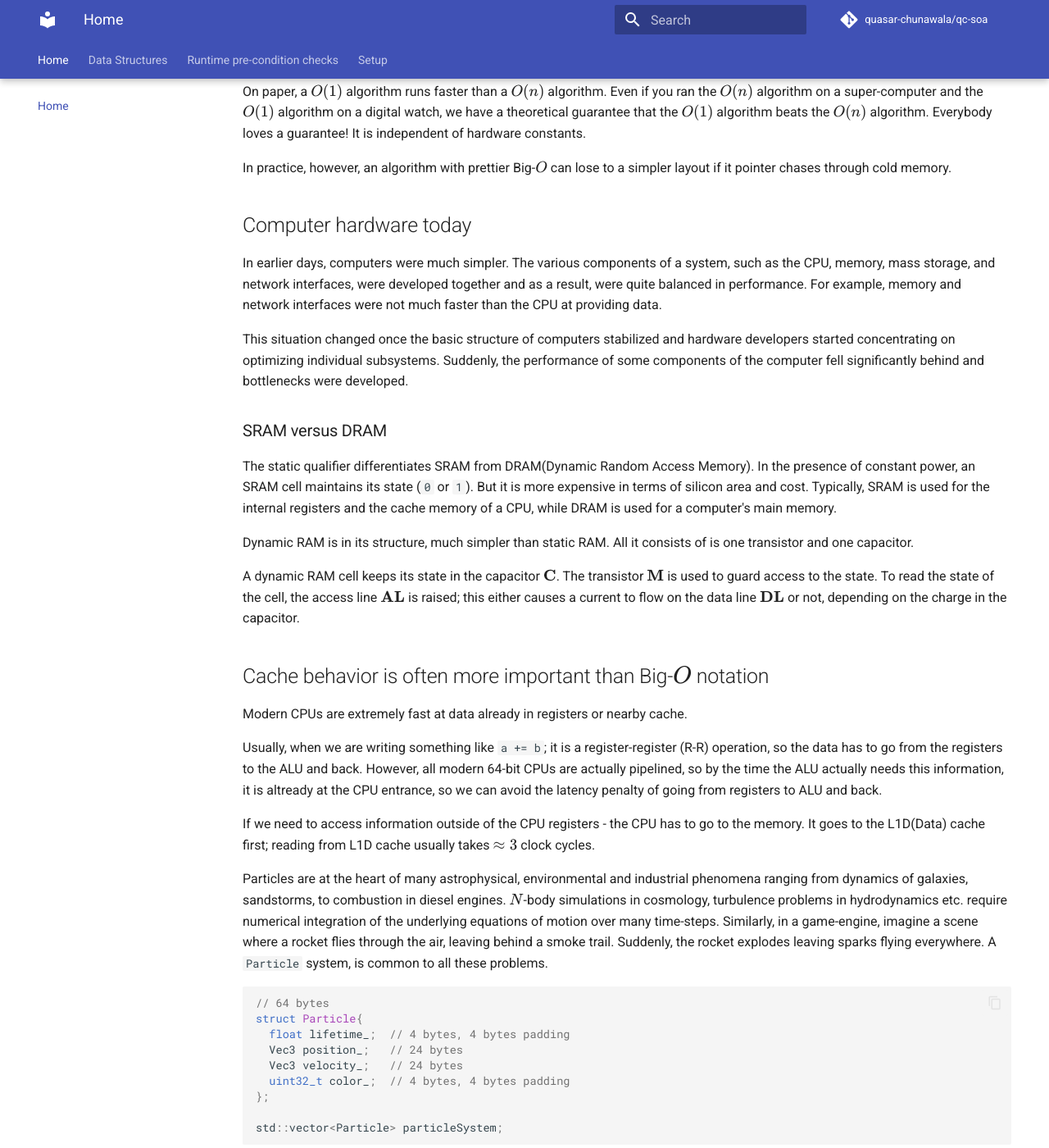
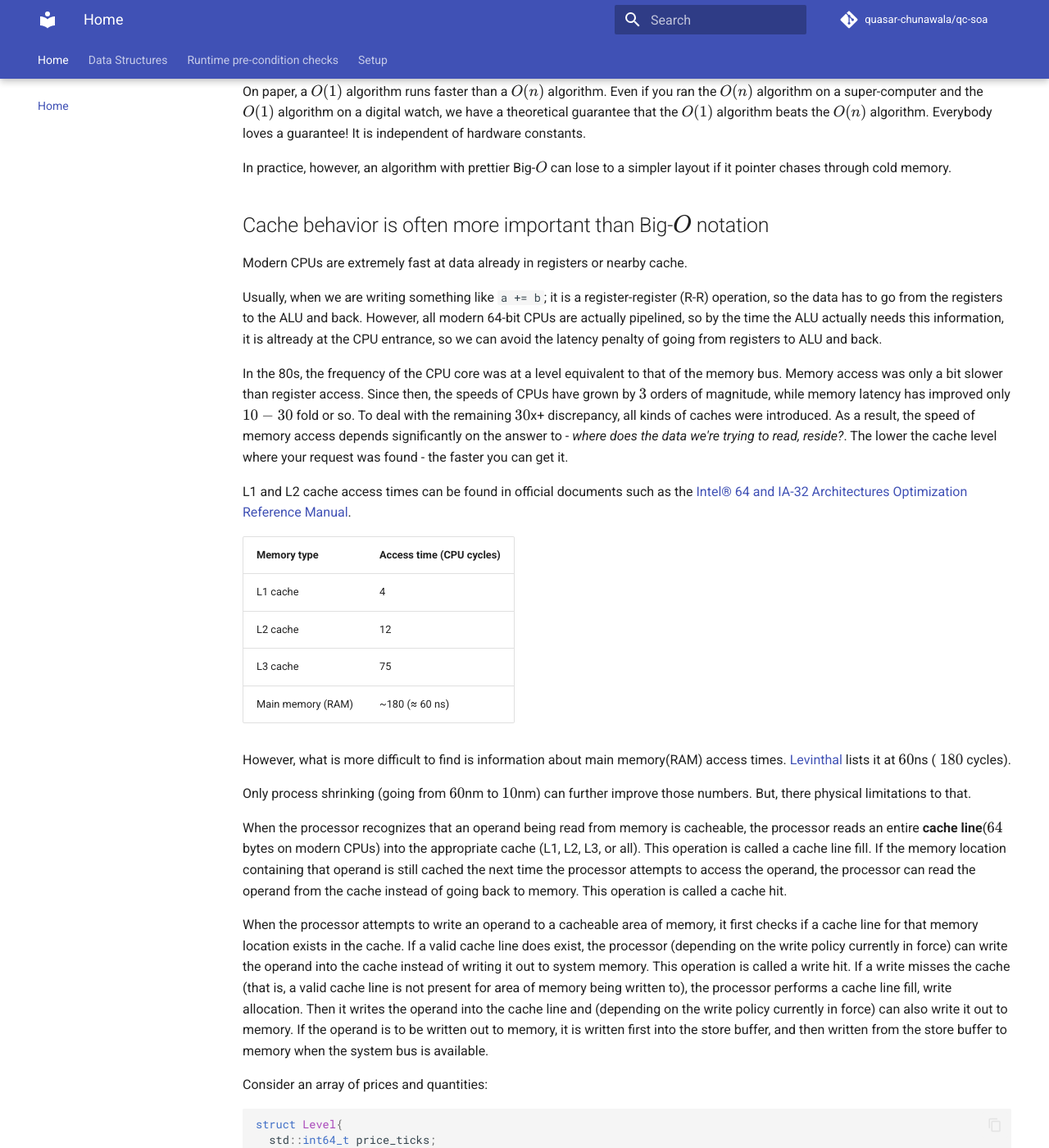
Before and after one commit to quasar-chunawala/qc-soa, an MkDocs documentation site: the page built from docs/index.md, in a window 1280 px wide and 1400 px high, scrolled down 289 px. Shown: the whole window at 82% size. Built offline with MkDocs 1.6.1 and Material for MkDocs 9.7.7, drawn with Linux system fonts in a browser that asks for light colours; comment, search, counter and statistics services are not loaded; some of the changed text lies outside the part shown.

Commit message:
Update docs

````diff
--- a/docs/index.md
+++ b/docs/index.md
@@ -17,27 +17,45 @@ On paper, a $O(1)$ algorithm runs faster than a $O(n)$ algorithm. Even if you ra
 
 In practice, however, an algorithm with prettier Big-$O$ can lose to a simpler layout if it pointer chases through cold memory.
 
-## Computer hardware today
-
-In earlier days, computers were much simpler. The various components of a system, such as the CPU, memory, mass storage, and network interfaces, were developed together and as a result, were quite balanced in performance. For example, memory and network interfaces were not much faster than the CPU at providing data.
-
-This situation changed once the basic structure of computers stabilized and hardware developers started concentrating on optimizing individual subsystems. Suddenly, the performance of some components of the computer fell significantly behind and bottlenecks were developed.
-
-### SRAM versus DRAM
-
-The static qualifier differentiates SRAM from DRAM(Dynamic Random Access Memory). In the presence of constant power, an SRAM cell maintains its state (`0` or `1`). But it is more expensive in terms of silicon area and cost. Typically, SRAM is used for the  internal registers and the cache memory of a CPU, while DRAM is used for a computer's main memory.
-
-Dynamic RAM is in its structure, much simpler than static RAM. All it consists of is one transistor and one capacitor.
-
-A dynamic RAM cell keeps its state in the capacitor $\textbf{C}$. The transistor $\textbf{M}$ is used to guard access to the state. To read the state of the cell, the access line $\textbf{AL}$ is raised; this either causes a current to flow on the data line $\textbf{DL}$ or not, depending on the charge in the capacitor.
-
 ## Cache behavior is often more important than Big-$O$ notation
 
 Modern CPUs are extremely fast at data already in registers or nearby cache.
 
 Usually, when we are writing something like `a += b`; it is a register-register (R-R) operation, so the data has to go from the registers to the ALU and back. However, all modern 64-bit CPUs are actually pipelined, so by the time the ALU actually needs this information, it is altready at the CPU entrance, so we can avoid the latency penalty of going from registers to ALU and back.
 
-If we need to access information outside of the CPU registers - the CPU has to go to the memory. It goes to the L1D(Data) cache first; reading from L1D cache usually takes $\approx 3$ clock cycles.
+In the 80s, the frequency of the CPU core was at a level equivalent to that of the memory bus. Memory access was only a bit slower than register access. Since then, the speeds of CPUs have grown by $3$ orders of magnitude, while memory latency has improved only $10-30$ fold or so. To deal with the remaining $30$x+ discrepancy, all kinds of caches were introduced. As a result, the speed of memory access depends significantly on the answer to - *where does the data we're trying to read, reside?*. The lower the cache level where your request was found - the faster you can get it.
+
+L1 and L2 cache access times can be found in official documents such as the [Intel® 64 and IA-32 Architectures Optimization Reference Manual](http://www.intel.co.uk/content/dam/www/public/us/en/documents/manuals/64-ia-32-architectures-optimization-manual.pdf).
+
+| Memory type       | Access time (CPU cycles) |
+|-------------------|--------------------------|
+| L1 cache          | 4                        |
+| L2 cache          | 12                       |
+| L3 cache          | 75                       |
+| Main memory (RAM) | ~180 (≈ 60 ns)           |
+
+However, what is more difficult to find is information about main memory(RAM) access times. [Levinthal](https://www.intel.com/content/www/us/en/404.html?ref=https://software.intel.com/sites/products/collateral/hpc/vtune/performance_analysis_guide.pdf) lists it at $60$ns ($~180$ cycles).
+
+Only process shrinking (going from $60$nm to $10$nm) can further improve those numbers. But, there physical limitations to that.
+
+When the processor recognizes that an operand being read from memory is cacheable, the processor reads an entire **cache line**($64$ bytes on modern CPUs) into the appropriate cache (L1, L2, L3, or all). This operation is called a cache line fill. If the memory location containing that operand is still cached the next time the processor attempts to access the operand, the processor can read the operand from the cache instead of going back to memory. This operation is called a cache hit.
+
+When the processor attempts to write an operand to a cacheable area of memory, it first checks if a cache line for that memory location exists in the cache. If a valid cache line does exist, the processor (depending on the write policy currently in force) can write the operand into the cache instead of writing it out to system memory. This operation is called a write hit. If a write misses the cache (that is, a valid cache line is not present for area of memory being written to), the processor performs a cache line fill, write allocation. Then it writes the operand into
+the cache line and (depending on the write policy currently in force) can also write it out to memory. If the operand is to be written out to memory, it is written first into the store buffer, and then written from the store buffer to memory when the system bus is available.
+
+Consider an array of prices and quantities:
+
+```cpp
+struct Level{
+  std::int64_t price_ticks;
+  std::int64_t quantity;
+};
+
+// Contigous price-level array
+std::array<Level, 256> price_level;
+```
+
+This is contigous. The
 
 Particles are at the heart of many astrophysical, environmental and industrial phenomena ranging from dynamics of galaxies, sandstorms, to combustion in diesel engines. $N$-body simulations in cosmology, turbulence problems in hydrodynamics etc. require numerical integration of the underlying equations of motion over many time-steps. Similarly, in a game-engine, imagine a scene where a rocket flies through the air, leaving behind a smoke trail. Suddenly, the rocket explodes leaving sparks flying everywhere. A `Particle` system, is common to all these problems.
 
@@ -103,6 +121,22 @@ struct ParticleSystem
 
 Positions and velocities now occupy separate, tightly traverse arrays. The update streams through the fields it needs while leaving colors and lifetimes untouched.
 
+## Computer hardware today
+
+In earlier days, computers were much simpler. The various components of a system, such as the CPU, memory, mass storage, and network interfaces, were developed together and as a result, were quite balanced in performance. For example, memory and network interfaces were not much faster than the CPU at providing data.
+
+This situation changed once the basic structure of computers stabilized and hardware developers started concentrating on optimizing individual subsystems. Suddenly, the performance of some components of the computer fell significantly behind and bottlenecks were developed.
+
+### SRAM versus DRAM
+
+The static qualifier differentiates SRAM from DRAM(Dynamic Random Access Memory). In the presence of constant power, an SRAM cell maintains its state (`0` or `1`). But it is more expensive in terms of silicon area and cost. Typically, SRAM is used for the  internal registers and the cache memory of a CPU, while DRAM is used for a computer's main memory.
+
+Dynamic RAM is in its structure, much simpler than static RAM. All it consists of is one transistor and one capacitor.
+
+A dynamic RAM cell keeps its state in the capacitor $\textbf{C}$. The transistor $\textbf{M}$ is used to guard access to the state. To read the state of the cell, the access line $\textbf{AL}$ is raised; this either causes a current to flow on the data line $\textbf{DL}$ or not, depending on the charge in the capacitor.
+
+
+
 ## Configure and Build
 
 To list all presets, execute:
````
